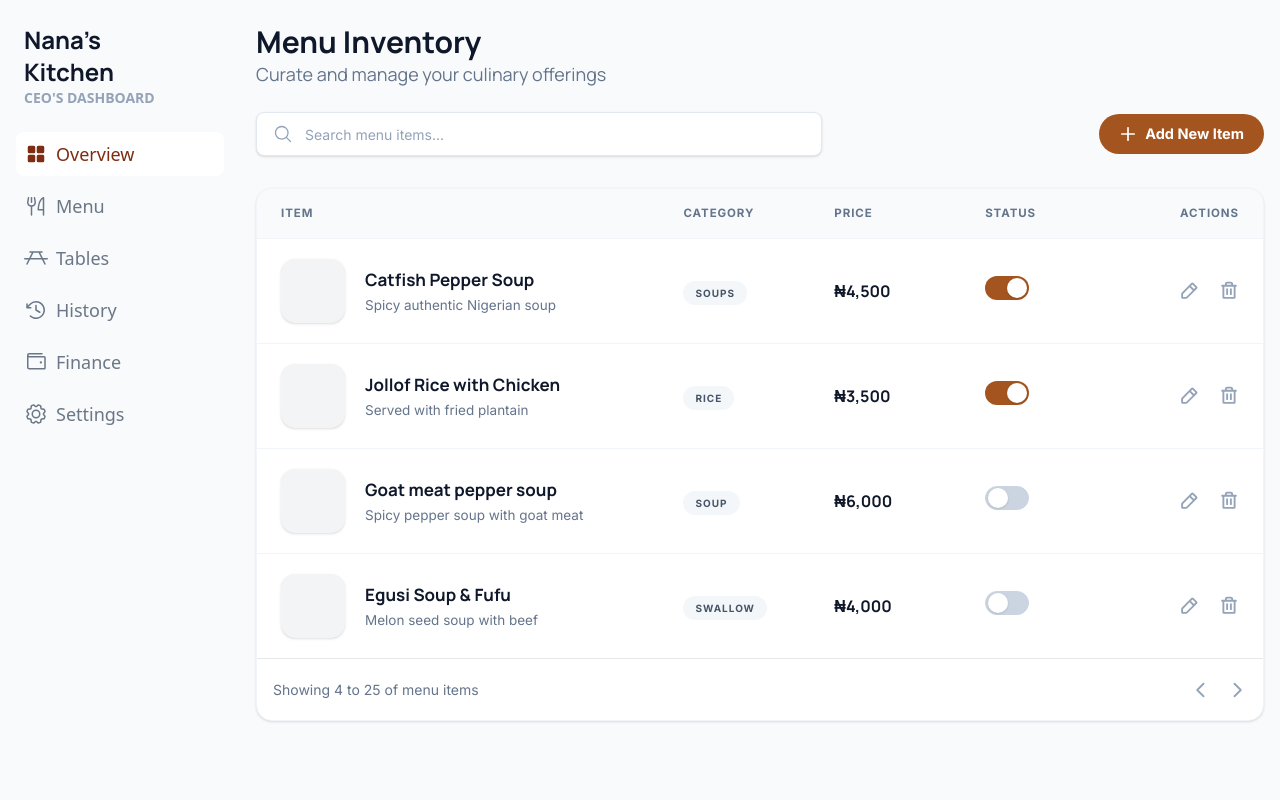
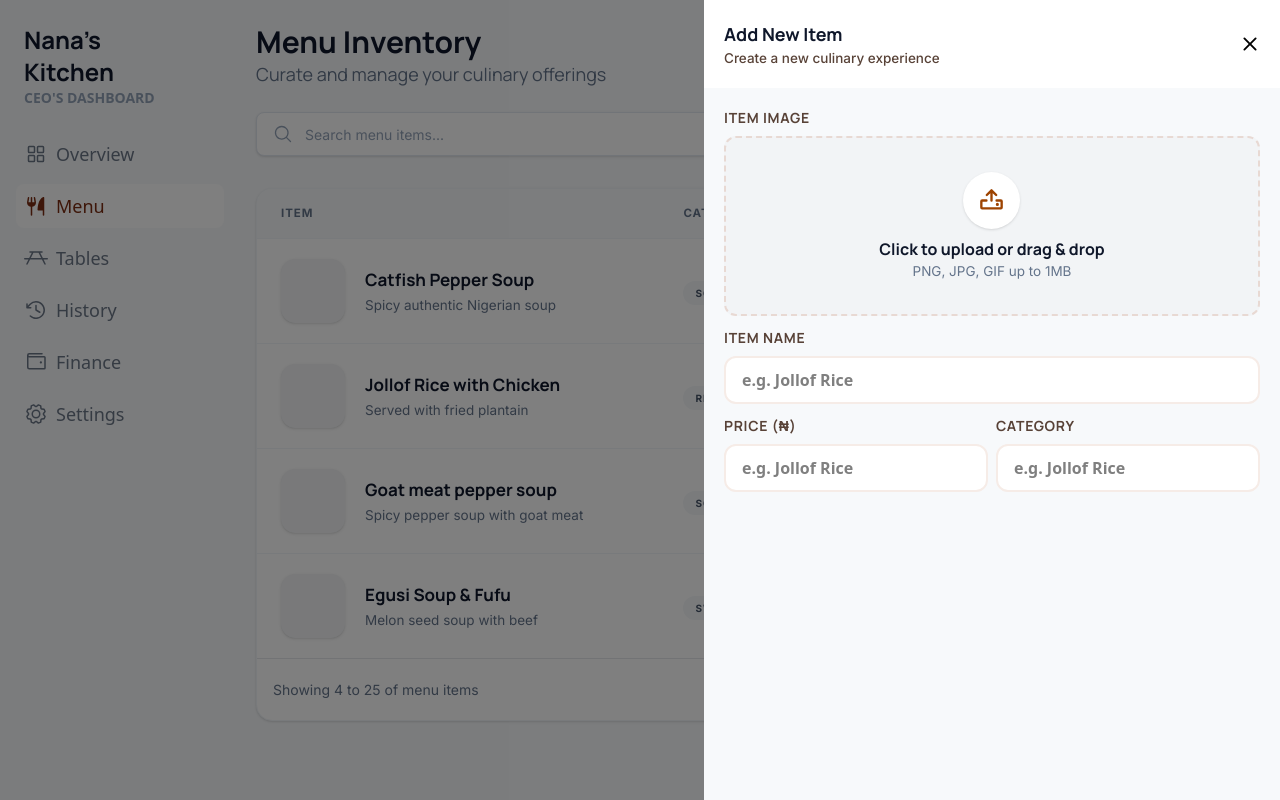
Before and after one commit to munachi821/Table-tap, a Next.js app: page /admin/menu in a window 1280 px wide. Built offline with nearby package versions, Linux system fonts and the light colour scheme.

Commit message:
stopping here for today

```diff
--- a/app/admin/menu/page.tsx
+++ b/app/admin/menu/page.tsx
@@ -6,11 +6,13 @@ import {
   TrashIcon,
   CaretRightIcon,
   CaretLeftIcon,
+  XIcon,
+  UploadIcon,
 } from "@phosphor-icons/react";
 
 const Page = () => {
   return (
-    <div className="p-4 py-6 ">
+    <div className="p-4 py-6 relative">
       <nav className="font-manrope">
         <h2 className="font-bold text-[#0F172A] text-3xl">Menu Inventory</h2>
         <p className="text-lg text-[#64748B]">
@@ -243,6 +245,111 @@ const Page = () => {
           </div>
         </div>
       </div>
+
+      <div className="fixed top-0 bottom-0 right-0 left-0 bg-black/50">
+        <div className="bg-[#F7F9FB] max-w-xl w-full h-full float-right">
+          <header className="flex items-center justify-between bg-white p-5">
+            <div>
+              <h3 className="font-bold text-lg text-[#0F172A] font-manrope">
+                Add New Item
+              </h3>
+              <p className="text-[13.5px] font-medium text-[#584237] font-inter">
+                Create a new culinary experience
+              </p>
+            </div>
+
+            <button>
+              <XIcon size={20} weight="bold" />
+            </button>
+          </header>
+
+          <div className="p-5">
+            <form action="" className="space-y-3">
+              <div>
+                <label
+                  htmlFor="menu-image"
+                  className="font-bold text-[#584237] font-manrope uppercase text-sm tracking-wider mb-2 block"
+                >
+                  Item Image
+                </label>
+                <div className="w-full border-dashed border-2 border-[#E8D9D3] bg-[#F2F4F6] rounded-xl p-2 h-45 flex items-center justify-center">
+                  <input
+                    type="file"
+                    id="menu-image"
+                    className="w-full border border-[#CBD5E1] rounded-lg p-2 sr-only"
+                  />
+
+                  <div className="flex items-center justify-center">
+                    <div className="flex flex-col items-center gap-2 h-fit">
+                      <div className="bg-white p-4 rounded-full shadow-sm text-[#9D4300]">
+                        <UploadIcon size={25} weight="bold" />
+                      </div>
+                      <div className="text-center">
+                        <p className="font-bold text-[#0F172A] font-manrope">
+                          Click to upload or drag & drop
+                        </p>
+                        <p className="text-[13.5px] text-[#64748B] font-inter">
+                          PNG, JPG, GIF up to 1MB
+                        </p>
+                      </div>
+                    </div>
+                  </div>
+                </div>
+              </div>
+
+              <div>
+                <label
+                  htmlFor="item-name"
+                  className="font-bold text-[#584237] font-manrope uppercase text-sm tracking-wider mb-2 block"
+                >
+                  ITEM NAME
+                </label>
+                <input
+                  type="text"
+                  name="item-name"
+                  id="item-name"
+                  placeholder="e.g. Jollof Rice"
+                  className="w-full border-2 border-[#F6ECE7] outline-none bg-white rounded-xl p-2.5 pl-4 font-semibold"
+                />
+              </div>
+
+              <div className="flex gap-2">
+                <div className="w-full">
+                  <label
+                    htmlFor="item-name"
+                    className="font-bold text-[#584237] font-manrope uppercase text-sm tracking-wider mb-2 block"
+                  >
+                    PRICE (₦)
+                  </label>
+                  <input
+                    type="text"
+                    name="item-name"
+                    id="item-name"
+                    placeholder="e.g. Jollof Rice"
+                    className="w-full border-2 border-[#F6ECE7] outline-none bg-white rounded-xl p-2.5 pl-4 font-semibold"
+                  />
+                </div>
+
+                <div className="w-full">
+                  <label
+                    htmlFor="item-name"
+                    className="font-bold text-[#584237] font-manrope uppercase text-sm tracking-wider mb-2 block"
+                  >
+                    CATEGORY
+                  </label>
+                  <input
+                    type="text"
+                    name="item-name"
+                    id="item-name"
+                    placeholder="e.g. Jollof Rice"
+                    className="w-full border-2 border-[#F6ECE7] outline-none bg-white rounded-xl p-2.5 pl-4 font-semibold"
+                  />
+                </div>
+              </div>
+            </form>
+          </div>
+        </div>
+      </div>
     </div>
   );
 };
--- a/components/adminSidebar.tsx
+++ b/components/adminSidebar.tsx
@@ -1,5 +1,5 @@
 "use client";
-import { useState } from "react";
+
 import {
   PicnicTableIcon,
   SquaresFourIcon,
@@ -9,69 +9,22 @@ import {
   WalletIcon,
 } from "@phosphor-icons/react";
 import Link from "next/link";
+import { usePathname } from "next/navigation";
+
 const AdminSidebar = () => {
-  const [activeTab, setActiveTab] = useState("Overview");
+  const pathname = usePathname();
+
   const admintabs = [
-    {
-      name: "Overview",
-      icon: (
-        <SquaresFourIcon
-          size={24}
-          weight={activeTab === "Overview" ? "fill" : "regular"}
-        />
-      ),
-      link: "/admin/overview",
-    },
-    {
-      name: "Menu",
-      icon: (
-        <ForkKnifeIcon
-          size={24}
-          weight={activeTab === "Menu" ? "fill" : "regular"}
-        />
-      ),
-      link: "/admin/menu",
-    },
-    {
-      name: "Tables",
-      icon: (
-        <PicnicTableIcon
-          size={24}
-          weight={activeTab === "Tables" ? "duotone" : "regular"}
-        />
-      ),
-      link: "/admin/tables",
-    },
+    { name: "Overview", Icon: SquaresFourIcon, link: "/admin/overview" },
+    { name: "Menu", Icon: ForkKnifeIcon, link: "/admin/menu" },
+    { name: "Tables", Icon: PicnicTableIcon, link: "/admin/tables" },
     {
       name: "History",
-      icon: (
-        <ClockCounterClockwiseIcon
-          size={24}
-          weight={activeTab === "History" ? "fill" : "regular"}
-        />
-      ),
+      Icon: ClockCounterClockwiseIcon,
       link: "/admin/history",
     },
-    {
-      name: "Finance",
-      icon: (
-        <WalletIcon
-          size={24}
-          weight={activeTab === "Finance" ? "fill" : "regular"}
-        />
-      ),
-      link: "/admin/finance",
-    },
-    {
-      name: "Settings",
-      icon: (
-        <GearIcon
-          size={24}
-          weight={activeTab === "Settings" ? "fill" : "regular"}
-        />
-      ),
-      link: "/admin/settings",
-    },
+    { name: "Finance", Icon: WalletIcon, link: "/admin/finance" },
+    { name: "Settings", Icon: GearIcon, link: "/admin/settings" },
   ];
 
   return (
@@ -87,19 +40,30 @@ const AdminSidebar = () => {
 
       <div className="px-4 pb-4">
         <ul className="flex flex-col gap-2">
-          {admintabs.map((tab) => (
-            <Link
-              href={tab.link}
-              className={`flex items-center gap-2 text-lg ${activeTab === tab.name ? "text-[#7C2D12] bg-white" : "text-[#475569]/80 hover:bg-gray-100/30"} p-2 rounded-lg cursor-pointer font-medium transition-all`}
-              key={tab.name}
-              onClick={() => setActiveTab(tab.name)}
-            >
-              {tab.icon} {tab.name}
-            </Link>
-          ))}
+          {admintabs.map((tab) => {
+            // This is the check that makes the "active" style work
+            const isActive = pathname === tab.link;
+
+            return (
+              <li key={tab.name}>
+                <Link
+                  href={tab.link}
+                  className={`flex items-center gap-2 text-lg ${
+                    isActive
+                      ? "text-[#7C2D12] bg-white"
+                      : "text-[#475569]/80 hover:bg-gray-100/30"
+                  } p-2 rounded-lg cursor-pointer font-medium transition-all`}
+                >
+                  <tab.Icon size={24} weight={isActive ? "fill" : "regular"} />
+                  {tab.name}
+                </Link>
+              </li>
+            );
+          })}
         </ul>
       </div>
     </div>
   );
 };
+
 export default AdminSidebar;
```
